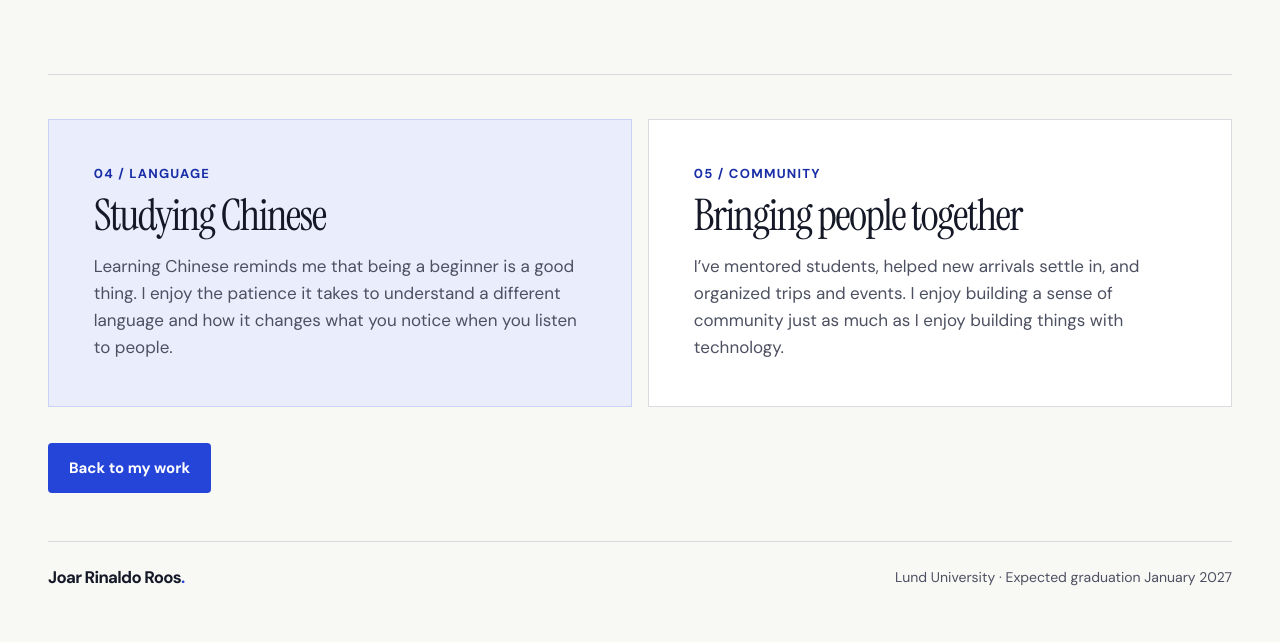
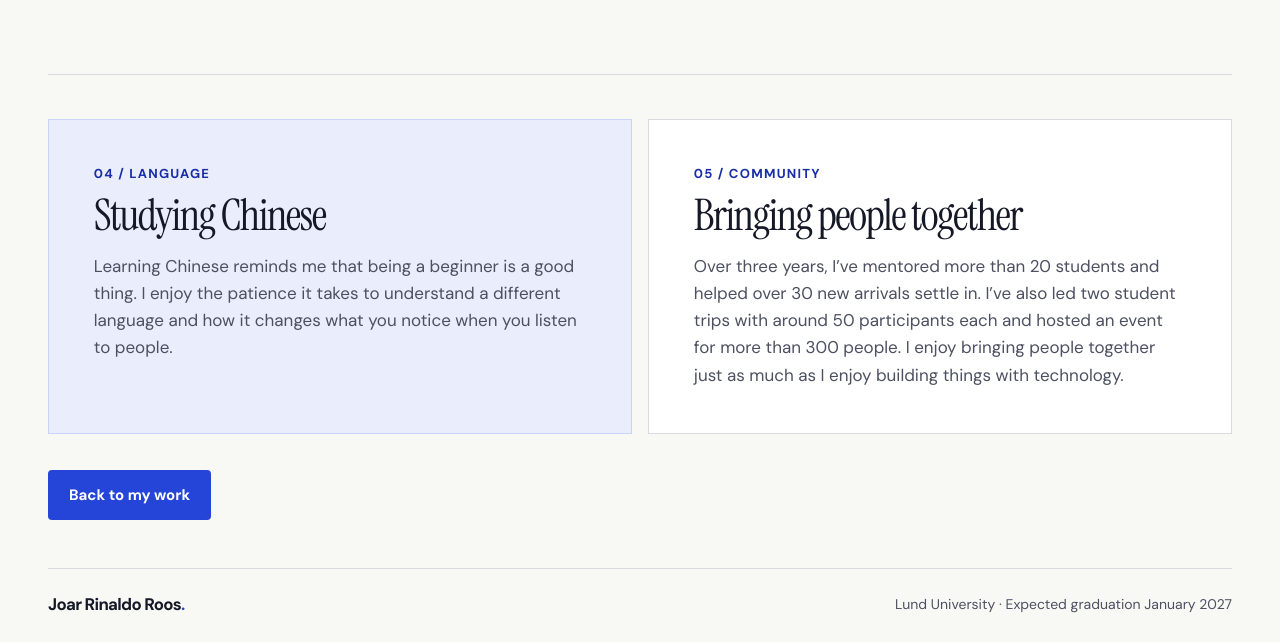
Before and after one commit to Joar-Rinaldo-Roos/Portfolio, a plain HTML site: page about/index.html in a window 1280 px wide. Shown: the part 2550-3192 px from the top of the page. Before the commit the page ends 3165 px from the top, so only its background shows below. Drawn offline with Linux system fonts and the light colour scheme.

Commit message:
Quantify three years of mentoring and community leadership

```diff
--- a/about/index.html
+++ b/about/index.html
@@ -78,7 +78,7 @@
       <article class="about-more-card" id="community" aria-labelledby="community-title">
         <p class="eyebrow">05 / Community</p>
         <h2 id="community-title">Bringing people together</h2>
-        <p>I’ve mentored students, helped new arrivals settle in, and organized trips and events. I enjoy building a sense of community just as much as I enjoy building things with technology.</p>
+        <p>Over three years, I’ve mentored more than 20 students and helped over 30 new arrivals settle in. I’ve also led two student trips with around 50 participants each and hosted an event for more than 300 people. I enjoy bringing people together just as much as I enjoy building things with technology.</p>
       </article>
     </section>
 
```
